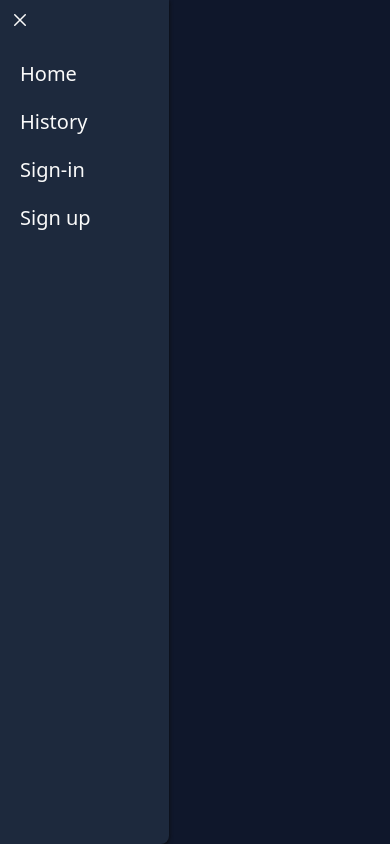
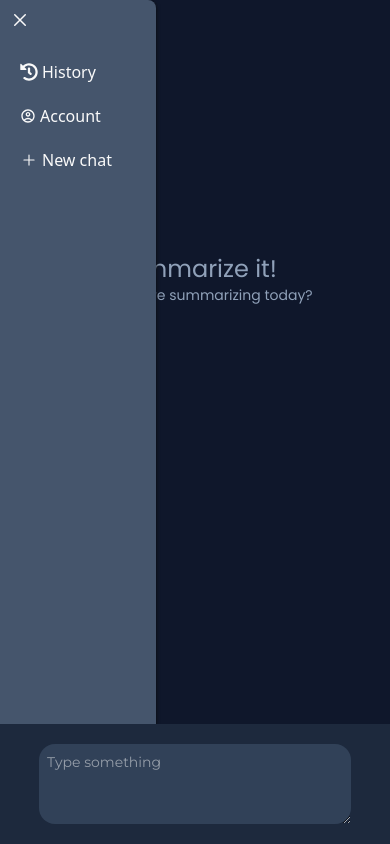
Before and after one commit to Cedrickoketch/Summarizer, a React (Vite) app in the folder frontend/: page / in a window 390 px wide. Built offline with nearby package versions, Linux system fonts and the light colour scheme.

Commit message:
Working on nav and text fields

```diff
--- a/frontend/src/App.jsx
+++ b/frontend/src/App.jsx
@@ -1,10 +1,16 @@
 import Navbar from "./components/Navbar.jsx"
-import Footer from "./components/Footer.jsx"
+import TextField from "./components/TextField.jsx";
 
 function App() {
   return(
     <div className="bg-slate-900 text-neutral-50 h-[100vh]">
-      <Navbar/>
+      <div className="absolute top-0 w-full snap-center text-center text-slate-400 font-primary text-pretty mt-[30vh]">
+        <h1 className="text-2xl">Summarize it!</h1>
+        <p className="text-sm">What are we summarizing today?</p>
+      </div>
+
+      <Navbar />
+      <TextField />
     </div>
   )
 }
--- a/frontend/src/components/Footer.jsx
+++ /dev/null
@@ -1,9 +0,0 @@
-import React from 'react'
-
-const Footer = () => {
-  return (
-    <div>Footer</div>
-  )
-}
-
-export default Footer
--- a/frontend/src/components/Navbar.jsx
+++ b/frontend/src/components/Navbar.jsx
@@ -1,23 +1,25 @@
 import React, { useState } from 'react'
 import { FiSidebar } from "react-icons/fi";
 import { IoCloseOutline } from "react-icons/io5";
+import { FaHistory } from "react-icons/fa";
+import { MdOutlineAccountCircle } from "react-icons/md";
+import { IoAdd } from "react-icons/io5";
 
 const Navbar = () => {
     const [isMenuOpen, setIsMenuOpen] = useState(false);
   return (
     <div>
         {/* mobile Navbar */}
-        <div className={`lg:hidden h-[100vh] w-[20vh] rounded-br-lg drop-shadow-neutral-950 drop-shadow-sm transition-colors 0.5s ease-in ${isMenuOpen === false ? "bg-slate-800" : "bg-none"}`}>
-            <button className='text-2xl p-2'
+        <div className={`top-0 sticky lg:hidden bg-slate-600 h-[100vh] rounded-br-lg rounded-tr-lg drop-shadow-neutral-950 drop-shadow-sm transition-colors 0.5s ease-in ${isMenuOpen === true ? "w-[12vw]" : "w-[40vw]"} `}>
+            <button className='text-2xl md:text-6xl p-2 md:p-4'
             onClick={() => setIsMenuOpen(!isMenuOpen)}>
                 {isMenuOpen === true ? <FiSidebar /> : <IoCloseOutline />}
             </button>
 
-            <div className={`p-5 flex flex-col gap-5 text-xl list-none transition-all 1s ease-in  ${isMenuOpen ? "-ml-100" : "ml-0"}`}>
-                <li><a href="#">Home</a></li>
-                <li><a href="#">History</a></li>
-                <li><a className='sign' href="#">Sign-in</a></li>
-                <li><a className='sign' href="#">Sign up</a></li>
+            <div className={`p-5 md:p-10 flex flex-col gap-5 md:gap-10 list-none transition-all 1s ease-in  ${isMenuOpen ? "-ml-100" : "ml-0"}`}>
+                <li><a className='flex items-center gap-1 md:text-4xl' href="#"><FaHistory className='text-lg md:text-4xl'/> History</a></li>
+                <li><a className='flex items-center gap-1 md:text-4xl' href="#"><MdOutlineAccountCircle className='md:text-4xl'/> Account</a></li>
+                <li><a className='flex items-center gap-1 md:text-4xl whitespace-nowrap' href="#"><IoAdd className='text-lg md:text-4xl'/> New chat</a></li>
             </div>
         </div>
     </div>
--- /dev/null
+++ b/frontend/src/components/TextField.jsx
@@ -0,0 +1,11 @@
+import React from 'react'
+
+const TextField = () => {
+  return (
+    <div className='bg-red w-full h-30 bg-slate-800 rounded-tl- absolute bottom-0 font-secondary flex justify-center'>
+      <textarea className='bg-slate-700 mt-5 p-2 text-sm h-20 w-[80vw] rounded-2xl' placeholder='Type something'></textarea>
+    </div>
+  )
+}
+
+export default TextField;
```
